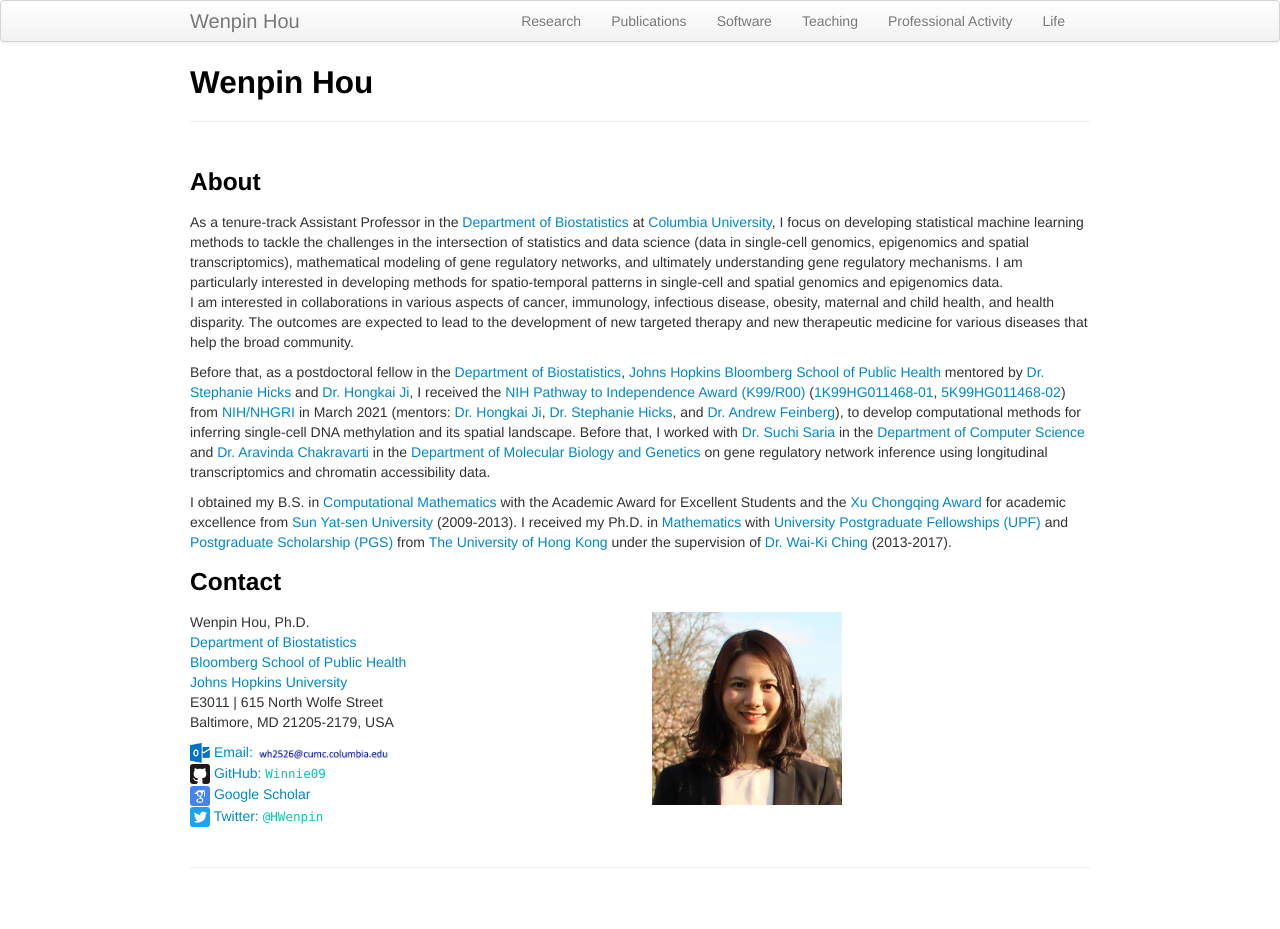
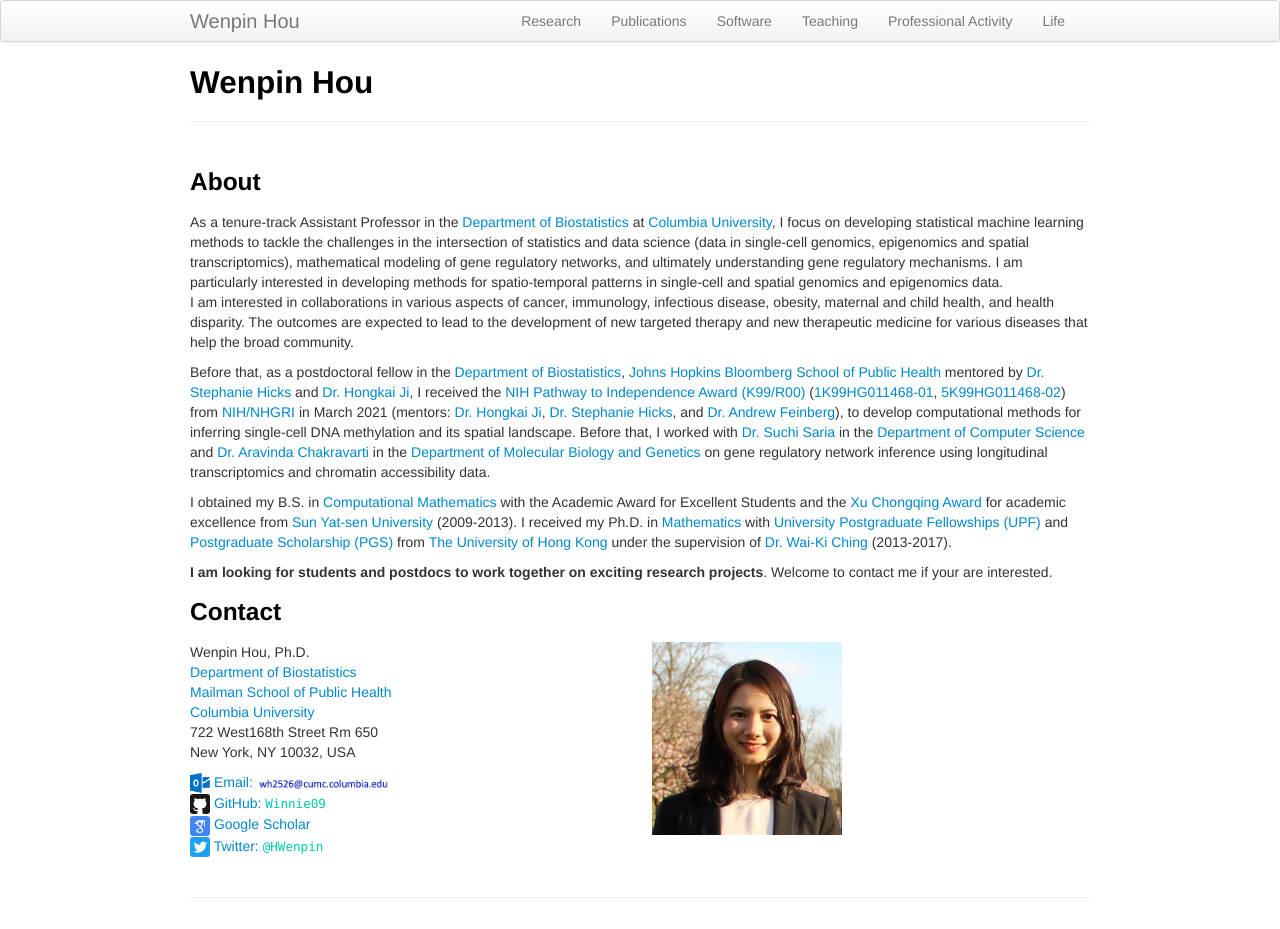
Before and after one commit to Winnie09/Wenpin_Hou, a Jekyll site: the page built from index.md, in a window 1280 px wide. Built offline with Jekyll 4.4.1, drawn with Linux system fonts in a browser that asks for light colours; before the commit the page ends 900 px from its top, so only the background shows below that.

Commit message:
add students

```diff
--- a/index.md
+++ b/index.md
@@ -19,17 +19,20 @@
 I received my Ph.D. in [Mathematics](https://hkumath.hku.hk/web/index.php) with [University Postgraduate Fellowships (UPF)](https://gradsch.hku.hk/gradsch/prospective-students/scholarship-funding-and-fees) and [Postgraduate Scholarship (PGS)](https://gradsch.hku.hk/gradsch/prospective-students/scholarship-funding-and-fees) from [The University of Hong Kong](https://www.hku.hk/) under the supervision of [Dr. Wai-Ki Ching](https://hkumath.hku.hk/~wkc/) (2013-2017).
 
 
+**I am looking for students and postdocs to work together on exciting research projects**. Welcome to contact me if your are interested.
+
 ### Contact
 
 <div class="row-fluid" markdown="1">
 <div class="span6" markdown="1">
 
 Wenpin Hou, Ph.D. <br/>
-[Department of Biostatistics](https://www.jhsph.edu/departments/biostatistics/) <br/>
-[Bloomberg School of Public Health](https://www.jhsph.edu/) <br/>
-[Johns Hopkins University](https://www.jhu.edu/) <br/>
-E3011 | 615 North Wolfe Street <br/>
-Baltimore, MD 21205-2179, USA
+[Department of Biostatistics](https://www.publichealth.columbia.edu/academics/departments/biostatistics) <br/>
+[Mailman School of Public Health](https://www.publichealth.columbia.edu/) <br/>
+[Columbia University](https://www.columbia.edu/) <br/>
+722 West168th Street Rm 650 <br/>
+New York, NY 10032, USA
+
 
 <img src="images/envelope.svg" alt="Email logo" width="20"> [Email:]() <img src="images/email_address.png" alt="Email address" width="134"> <br/>
 <img src="images/github.svg" alt="GitHub logo" width="20"> [GitHub: `Winnie09`](https://github.com/Winnie09) <br/>
```
